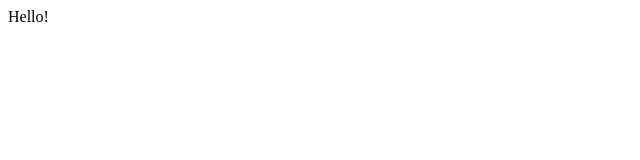
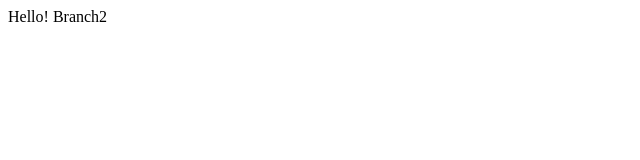
Before and after one commit to CPS847-Group-1/cps847-slackbot, a plain HTML site: page git_tst/index.html in a window 1280 px wide. Shown: the full height of the page, 0-640 px from the left. Drawn offline with Linux system fonts and the light colour scheme.

Commit message:
Branch2 edit

```diff
--- a/git_tst/index.html
+++ b/git_tst/index.html
@@ -3,6 +3,6 @@
 		<title>Test Page</title>
 	<head>
 	<body>
-		<p>Hello!</p>
+		<p>Hello! Branch2</p>
 	</body>
 </html>
```
